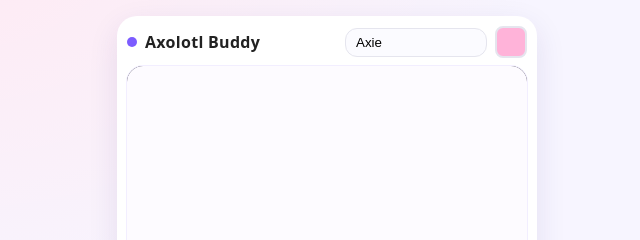
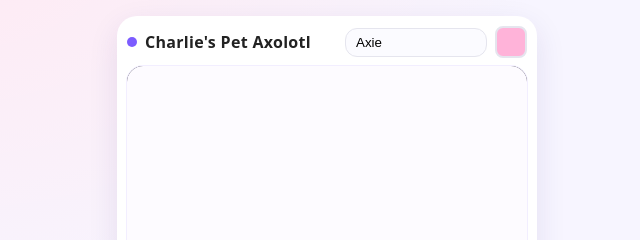
Before and after one commit to djr-sailing/Charlies-Axolotl, a plain HTML site: page index.html in a window 1280 px wide. Shown: the top 240 px of the page, 313-953 px from the left. Drawn offline with Linux system fonts and the light colour scheme.

Commit message:
Update index.html

```diff
--- a/index.html
+++ b/index.html
@@ -47,7 +47,7 @@
 <div class="wrap">
   <div class="card">
     <div class="topbar">
-      <div class="title"><span class="dot"></span> Axolotl Buddy</div>
+      <div class="title"><span class="dot"></span> Charlie's Pet Axolotl</div>
       <div class="controls">
         <input id="nameInput" type="text" placeholder="Name me…" />
         <input id="colorInput" type="color" value="#ffb3d9" title="Axolotl color" />
```
